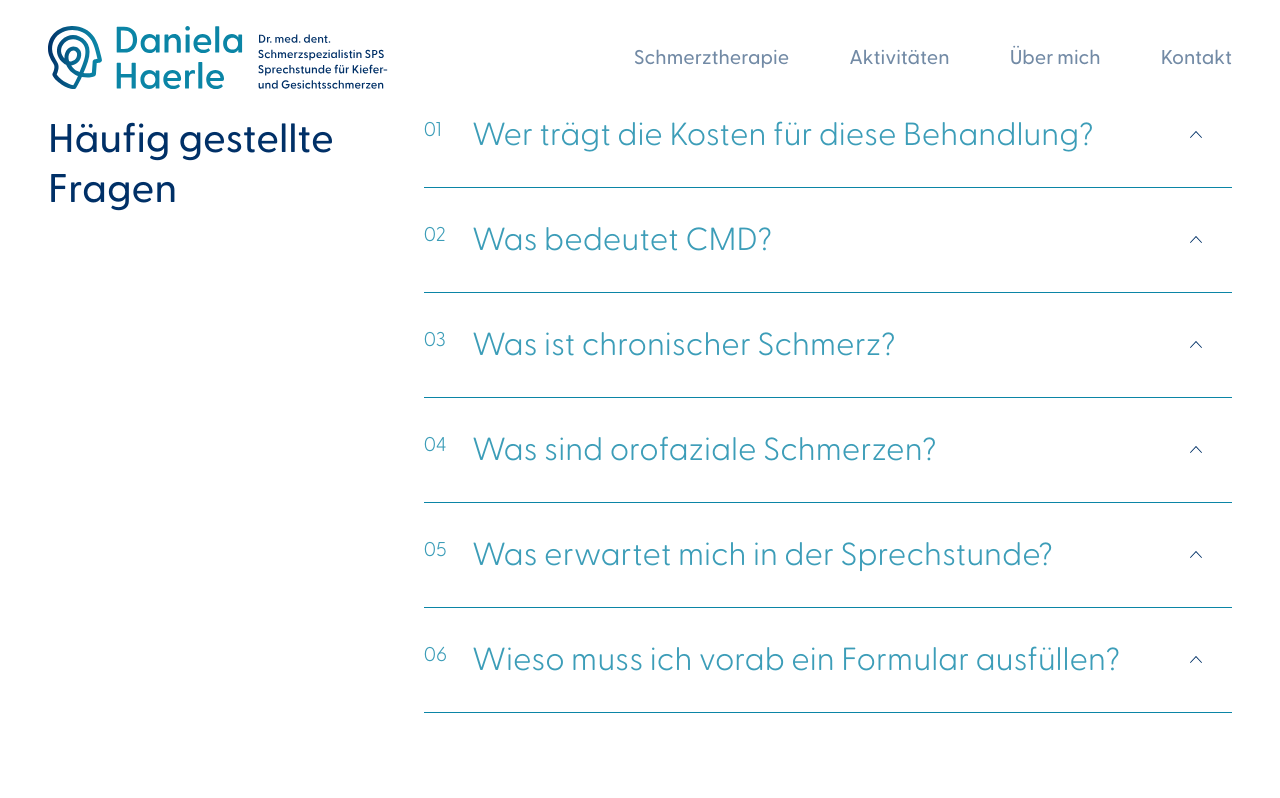
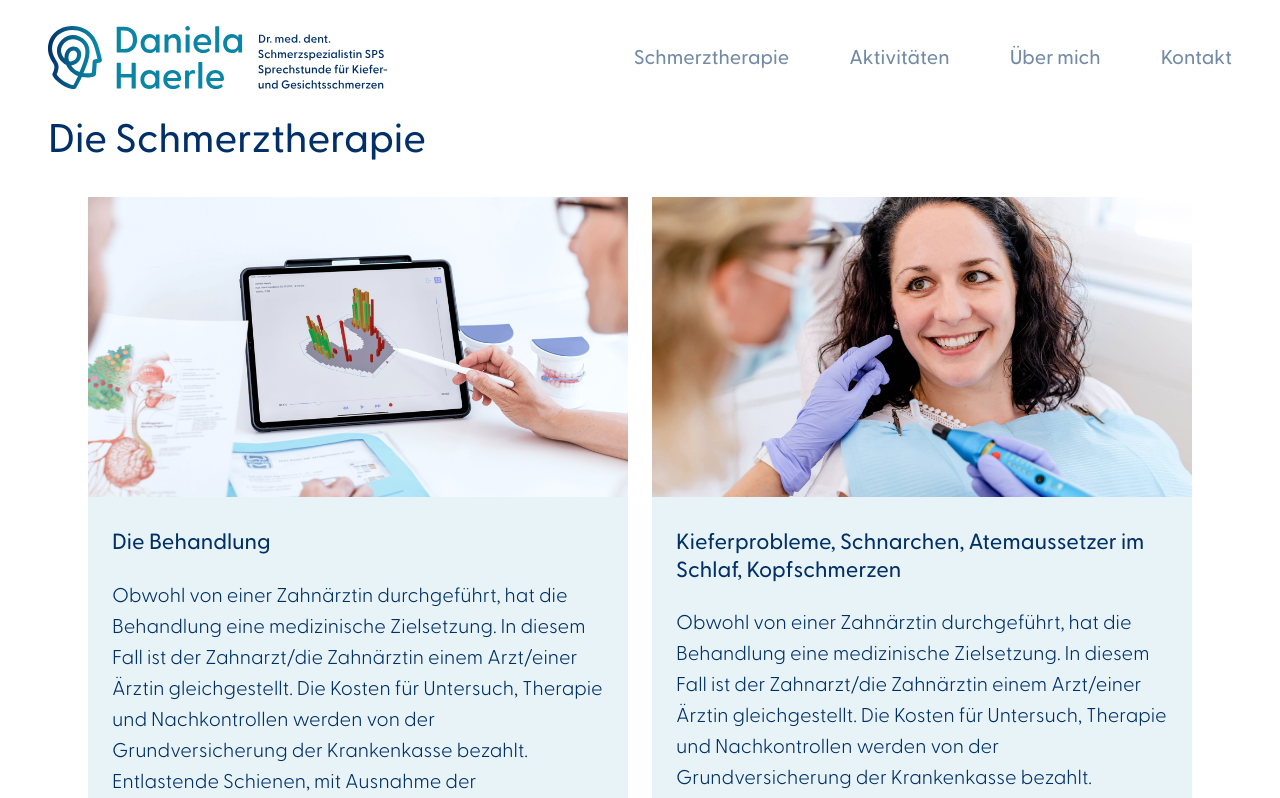
Before and after one commit to jeromehaas/haerle-practice-web, a Next.js app: page / in a window 1280 px wide. Shown: the top 798 px of the page. Built offline with nearby package versions, Linux system fonts and the light colour scheme.

Commit message:
Setup: component cards

```diff
--- a/components/partials/heading/heading.jsx
+++ b/components/partials/heading/heading.jsx
@@ -4,6 +4,7 @@ const Heading= ({ data, children }) => {
   case 'h2': return <h2 className={`heading heading--${ data.color } heading--${ data.level} ${ data.className ? data.className : '' }` } onClick={ data.onClick }>{ children }</h2>
   case 'h3': return <h3 className={`heading heading--${ data.color } heading--${ data.level} ${ data.className ? data.className : '' }` } onClick={ data.onClick }>{ children }</h3>
   case 'h4': return <h4 className={`heading heading--${ data.color } heading--${ data.level} ${ data.className ? data.className : '' }` } onClick={ data.onClick }>{ children }</h4>
+  case 'h5': return <h5 className={`heading heading--${ data.color } heading--${ data.level} ${ data.className ? data.className : '' }` } onClick={ data.onClick }>{ children }</h5>
   default: return <h1 className={`heading heading--${ data.color } heading--${ data.level} ${ data.className ? data.className : '' }` } onClick={ data.onClick }>{ children }</h1>
   }
 }
--- /dev/null
+++ b/components/sections/cards/cards.jsx
@@ -0,0 +1,47 @@
+import { Section } from 'components/layouts/section/section';
+import { Heading } from 'components/partials/heading/heading';
+import { Image } from 'components/partials/image/image';
+import { Paragraph } from 'components/partials/paragraph/paragraph';
+import { Link } from 'components/partials/link/link';
+import { Icon } from 'components/partials/icon/icon';
+
+const Cards = ({ data }) => {
+
+  return (
+    <Section data={{ className: 'cards'}}>
+      <Heading data={{ className: 'cards__title', level: 'h2' }}>{ data.title }</Heading>
+      <div className="cards__wrapper">
+        {data.cards.map((card, index) => (
+          <CardItem key={ index } data={{
+            imageSrc: card.imageSrc,
+            imgAlt: card.imageAlt,
+            title: card.title,
+            text: card.text,
+            linkText: card.linkText,
+            linkHref: card.linkHref
+          }}  />
+        ))}
+      </div>
+      <Icon data={{ icon: 'slide', className: 'cards__icon' }}/>
+    </Section>
+  )
+}
+
+
+const CardItem = ({ data }) => {
+  return (
+    <div className="cards__item">
+      <Image data={{ className: 'cards__image', src: data.imageSrc }} />
+      <div className="cards__item__wrapper">
+        <Heading data={{ level: 'h5'}}>{ data.title }</Heading>
+        <Paragraph data={{}} >{ data.text }</Paragraph>
+        <Link data={{ href: data.linkHref, icon: 'arrow'}}>{ data.linkText }</Link>
+      </div>
+    </div>
+  )
+}
+
+
+export {
+  Cards
+};
--- /dev/null
+++ b/components/sections/cards/cards.scss
@@ -0,0 +1,121 @@
+.cards {
+	position: relative;
+
+	&__title {
+		margin-bottom: 32px;
+	}
+
+	&__wrapper {
+		display: flex;
+		flex-direction: row;
+		overflow-x: scroll;
+		margin: 0 auto;
+		justify-content: center;
+	}
+
+	&__image {
+		position: relative;
+		height: 100%;
+		object-fit: cover;
+		object-position: right;
+		overflow: hidden;
+		transition: all 0.3s ease;
+
+		span {
+			position: unset !important;
+		}
+
+	}
+
+	&__item {
+		background-color: $lightblue-10;
+		margin-right: 24px;
+		max-width: 540px;
+		border-radius: 0 0 20px 0;
+		display: grid;
+		grid-template-rows: 300px auto;
+		transition: 0.3s ease;
+		overflow: hidden;
+
+		&__wrapper {
+			padding: 32px 24px;
+			display: flex;
+			flex-direction: column;
+			justify-content: flex-start;
+			flex-grow: 1;
+		}
+
+		h5 {
+			margin-bottom: 24px;
+		}
+
+		p {
+			margin-bottom: 24px;
+		}
+
+		a {
+			margin-top: auto;
+		}
+
+		&:last-child {
+			margin-right: 0;
+		}
+
+		&:hover {
+			background-color: $lightblue-20;
+
+			.cards__image img {
+				transform: scale(1.05);
+
+			}
+
+		}
+
+	}
+
+	&__icon {
+		display: none;
+		margin: 0 auto;
+		width: 64px;
+		height: 64px;
+		margin-top: 24px;
+	}
+
+	@media (max-width: 1200px) {
+
+		&__wrapper {
+			justify-content: flex-start;
+		}
+
+	}
+
+	@media (max-width: 700px) {
+
+		.section__inner {
+			padding-right: 0px;
+		}
+
+		&__item {
+			min-width: 65vw;
+			min-width: 400px;
+
+			&:last-child {
+				margin-right: 24px;
+			}
+		}
+
+		&__icon {
+			display: block;
+		}
+
+	}
+
+	@media (max-width: 500px) {
+
+		&__item {
+			min-width: 100%;
+		}
+
+	}
+
+}
--- a/pages/index.js
+++ b/pages/index.js
@@ -7,10 +7,32 @@ import { Statement } from 'components/sections/statement/statement';
 import { ContactForm } from 'components/sections/contact-form/contact-form';
 import { Article } from 'components/sections/article/article';
 import { Faq } from 'components/sections/faq/faq';
+import { Cards } from 'components/sections/cards/cards';
 
 const Start = () => {
   return (
     <Page>
+      <Cards data={{
+        title: 'Die Schmerztherapie ',
+        cards: [
+          {
+            imageSrc: '/images/03-daniela-haerle-besprechung-ipad.png',
+            imageAlt: '#',
+            title: 'Die Behandlung',
+            text: 'Obwohl von einer Zahnärztin durchgeführt, hat die Behandlung eine medizinische Zielsetzung. In diesem Fall ist der Zahnarzt/die Zahnärztin einem Arzt/einer Ärztin gleichgestellt. Die Kosten für Untersuch, Therapie und Nachkontrollen werden von der Grundversicherung der Krankenkasse bezahlt. Entlastende Schienen, mit Ausnahme der Schlafapnoe-Schiene, werden nicht übernommen.',
+            linkText: 'mehr zur Diagnose',
+            linkHref: '#'
+          },
+          {
+            imageSrc: '/images/04-daniela-haerle-besprechung-patientin-closeup.jpg',
+            imageAlt: '#',
+            title: 'Kieferprobleme, Schnarchen, Atemaussetzer im Schlaf, Kopfschmerzen',
+            text: 'Obwohl von einer Zahnärztin durchgeführt, hat die Behandlung eine medizinische Zielsetzung. In diesem Fall ist der Zahnarzt/die Zahnärztin einem Arzt/einer Ärztin gleichgestellt. Die Kosten für Untersuch, Therapie und Nachkontrollen werden von der Grundversicherung der Krankenkasse bezahlt. Entlastende Schienen, mit Ausnahme der Schlafapnoe-Schiene, werden nicht übernommen.',
+            linkText: 'mehr zur Therapie',
+            linkHref: '#'
+          },
+        ]
+      }} />
       <Faq />
       <Article data={{
         title: 'Gelenkschmerzen, Ohrgeräusche, unklare Zahnschmerzen, Zähneknirschen',
@@ -48,17 +70,17 @@ const Start = () => {
         className: 'teaser',
         title: 'Was Sie in der Sprechstunde erwartet',
         items: [{
-          iconSrc: "/icons/icon-examination.svg",
+          iconSrc: '/icons/icon-examination.svg',
           title: 'Vor dem Untersuch',
           text: 'Vor der ersten Konsultation füllen Sie einen Fragebogen aus, den Sie vor dem ersten Untersuch retournieren.'
         },
         {
-          iconSrc: "/icons/icon-consultation.svg",
+          iconSrc: '/icons/icon-consultation.svg',
           title: 'Erste Konsultation',
           text: 'Es folgt der Untersuch der Kaumuskulatur, der Kiefergelenke und des Bisses.'
         },
         {
-          iconSrc: "/icons/icon-therapy.svg",
+          iconSrc: '/icons/icon-therapy.svg',
           title: 'Schmerztherapie',
           text: 'Analyse von weiteren Symptomen (wie gestörter Schlaf, Schnarchen, Reflux, Stressoren) und mögliche Therapieansätze werden besprochen.'
         }]
--- a/styles/central.scss
+++ b/styles/central.scss
@@ -40,3 +40,4 @@
 @import 'components/sections/contact-form/contact-form';
 @import 'components/sections/article/article';
 @import 'components/sections/faq/faq';
+@import 'components/sections/cards/cards';
```
Also changed, not shown: components/partials/icon/icon.jsx (+2 -1 lines), .eslintrc.json, public/icons/icon-slide.svg (added).
